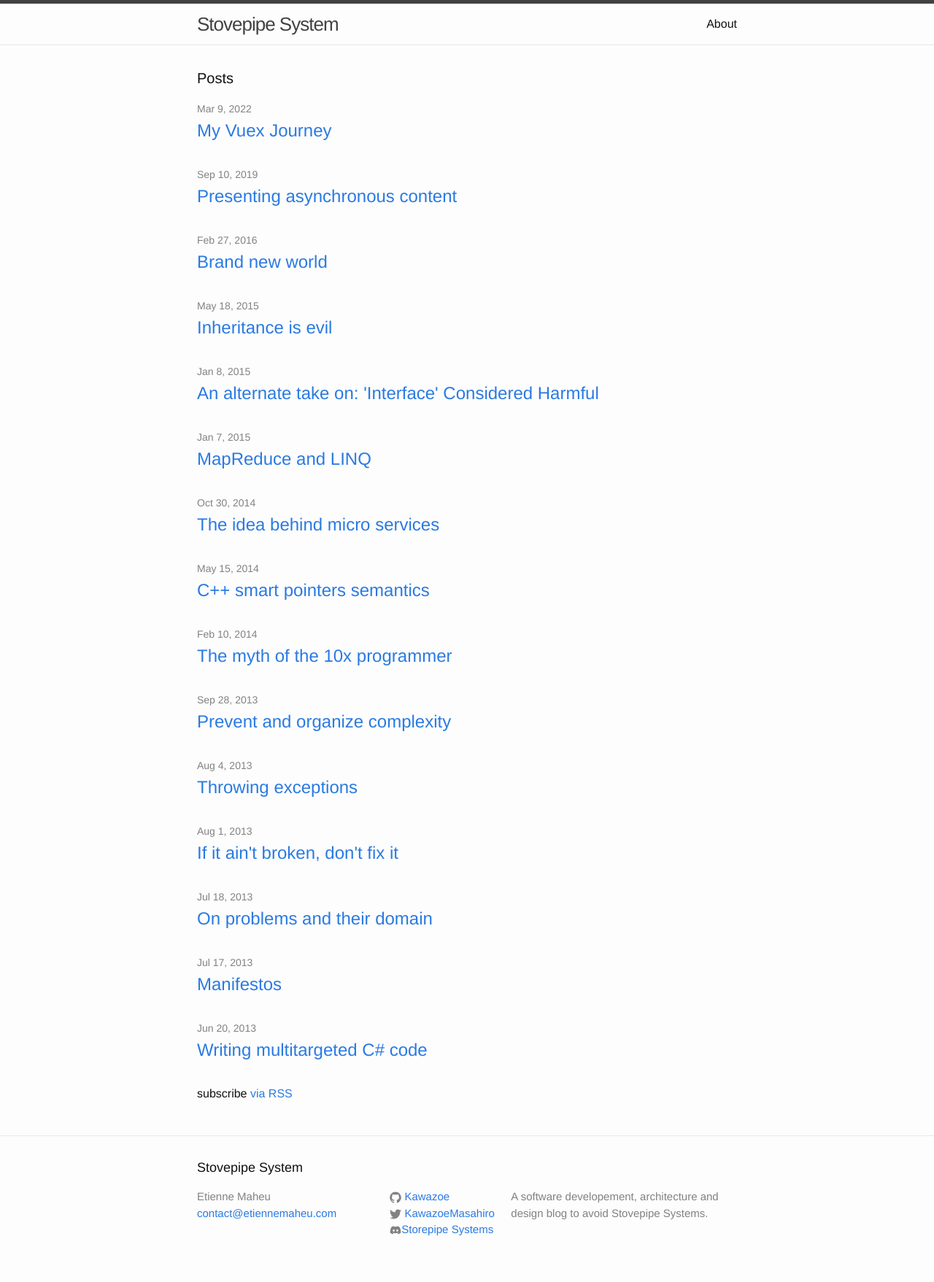
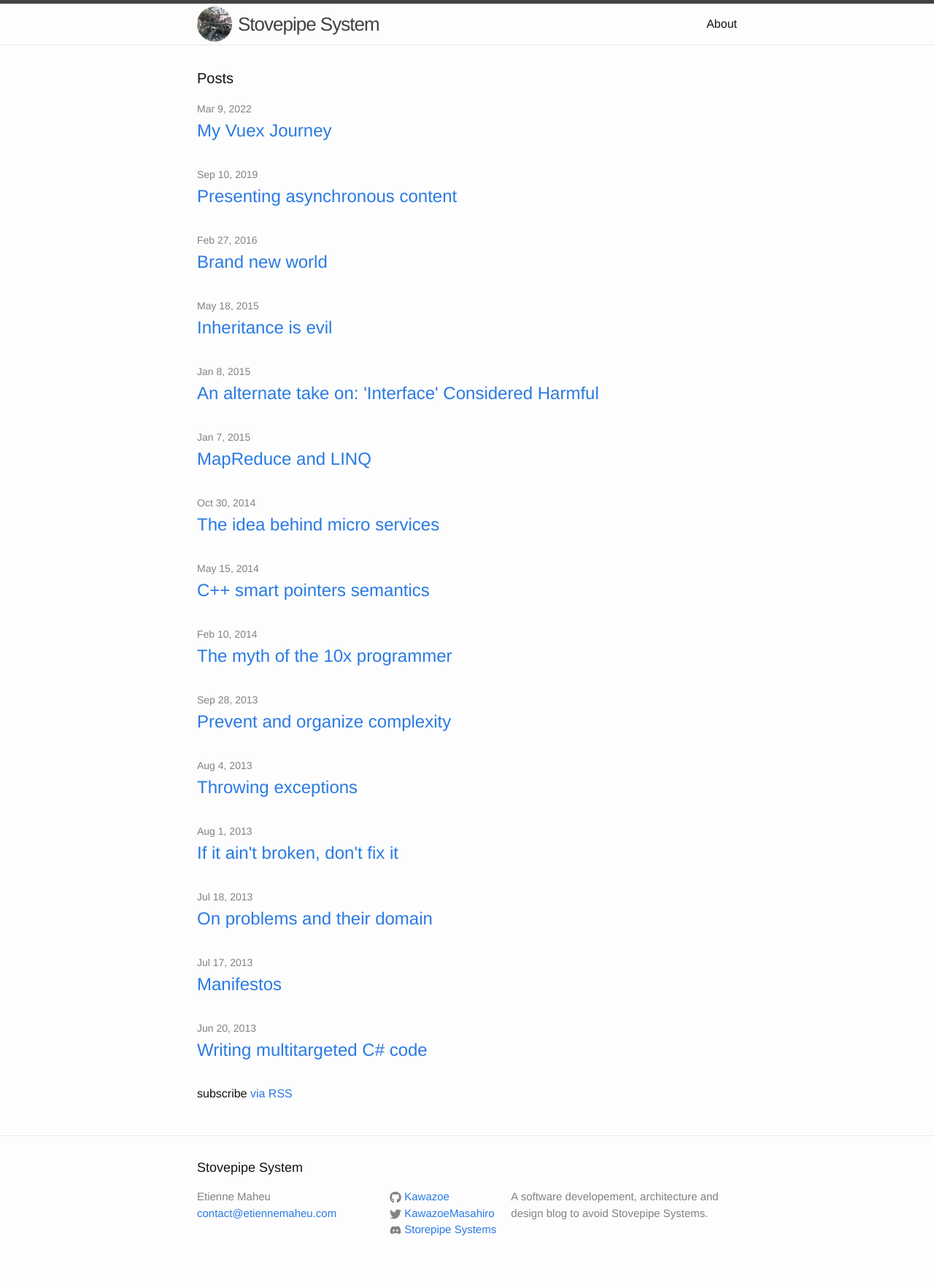
Before and after one commit to StovepipeSystem/StovepipeSystem.github.io, a Jekyll site: the page built from index.html, in a window 1280 px wide. Shown: the whole page at 73% size. Built offline with Jekyll 4.4.1, drawn with Linux system fonts in a browser that asks for light colours.

Commit message:
Update icons + add discord

```diff
--- a/_includes/header.html
+++ b/_includes/header.html
@@ -2,7 +2,10 @@
 
   <div class="wrapper">
 
-    <a class="site-title" href="{{ site.baseurl }}/">{{ site.title }}</a>
+    <a class="site-title" href="{{ site.baseurl }}/">
+      <img class="site-logo" src="/assets/logo.jpg" alt="A complicated network of pipes">
+      {{ site.title }}
+    </a>
 
     <nav class="site-nav">
       <a href="#" class="menu-icon">
--- a/_includes/icon-discord.html
+++ b/_includes/icon-discord.html
@@ -1 +1 @@
-<a href="https://discord.gg/{{ include.invite }}"><span class="icon icon--discord">{% include icon-discord.svg %}</span><span class="server">{{ include.server }}</span></a>
+<a href="https://discord.gg/{{ include.invite }}"><span class="icon icon--discord">{% include icon-discord.svg %}</span><span class="label">{{ include.server }}</span></a>
--- a/_includes/icon-github.html
+++ b/_includes/icon-github.html
@@ -1 +1 @@
-<a href="https://github.com/{{ include.username }}"><span class="icon icon--github">{% include icon-github.svg %}</span><span class="username">{{ include.username }}</span></a>
+<a href="https://github.com/{{ include.username }}"><span class="icon icon--github">{% include icon-github.svg %}</span><span class="label">{{ include.username }}</span></a>
--- a/_includes/icon-twitter.html
+++ b/_includes/icon-twitter.html
@@ -1 +1 @@
-<a href="https://twitter.com/{{ include.username }}"><span class="icon icon--twitter">{% include icon-twitter.svg %}</span><span class="username">{{ include.username }}</span></a>
+<a href="https://twitter.com/{{ include.username }}"><span class="icon icon--twitter">{% include icon-twitter.svg %}</span><span class="label">{{ include.username }}</span></a>
--- /dev/null
+++ b/_sass/_custom.scss
@@ -0,0 +1,14 @@
+.site-logo {
+    float: left;
+    width: 3rem;
+    height: 3rem;
+
+    margin-top: 0.25rem;
+    margin-right: 0.5rem;
+
+    border-radius: 100%;
+}
+
+.icon+.label {
+    margin-left: 0.25rem;
+}
--- a/css/main.scss
+++ b/css/main.scss
@@ -49,5 +49,6 @@ $on-laptop:        800px;
 @import
         "base",
         "layout",
-        "syntax-highlighting"
+        "syntax-highlighting",
+        "custom"
 ;
```
Also changed, not shown: _includes/icon-github.svg, _includes/icon-twitter.svg, assets/logo.jpg (added).
